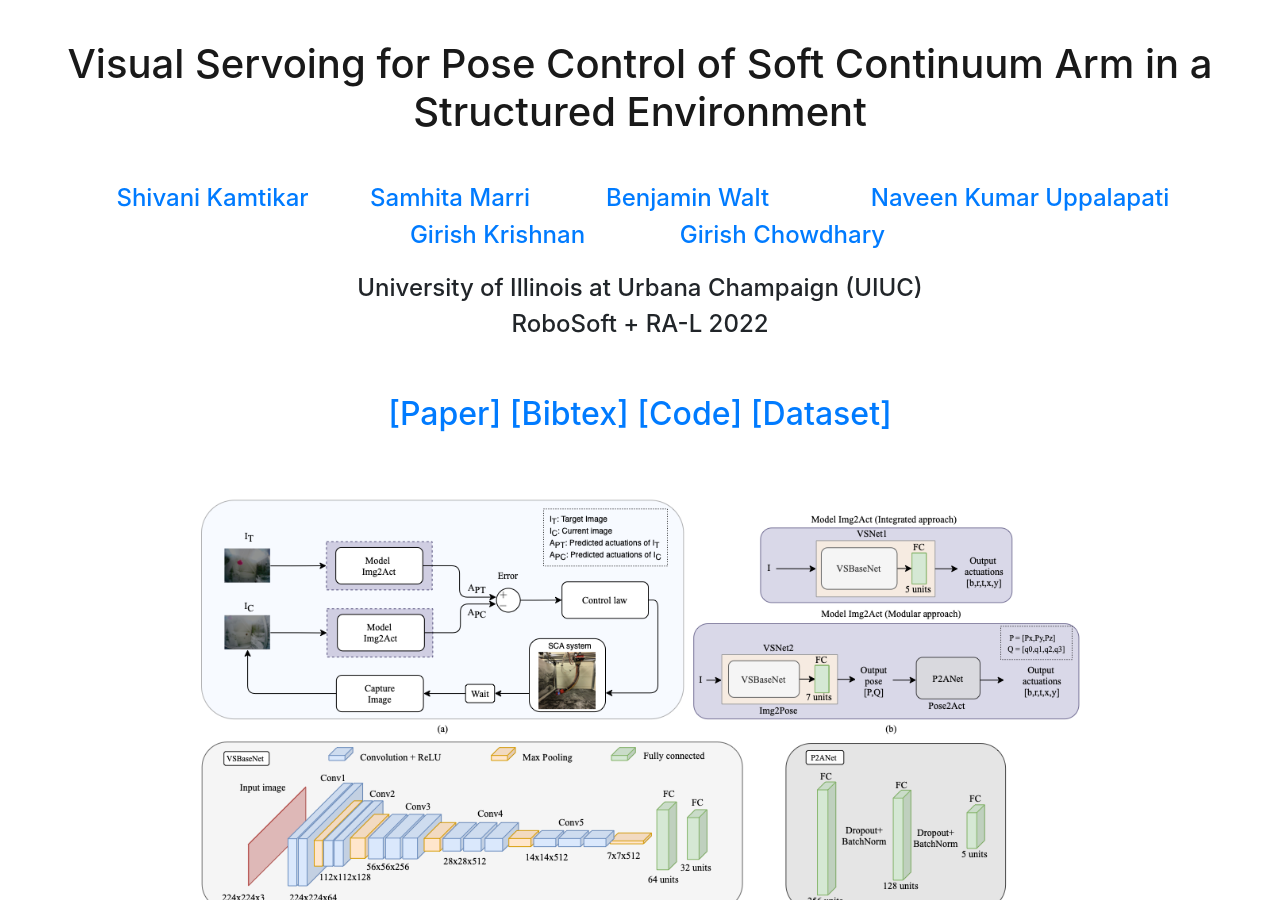
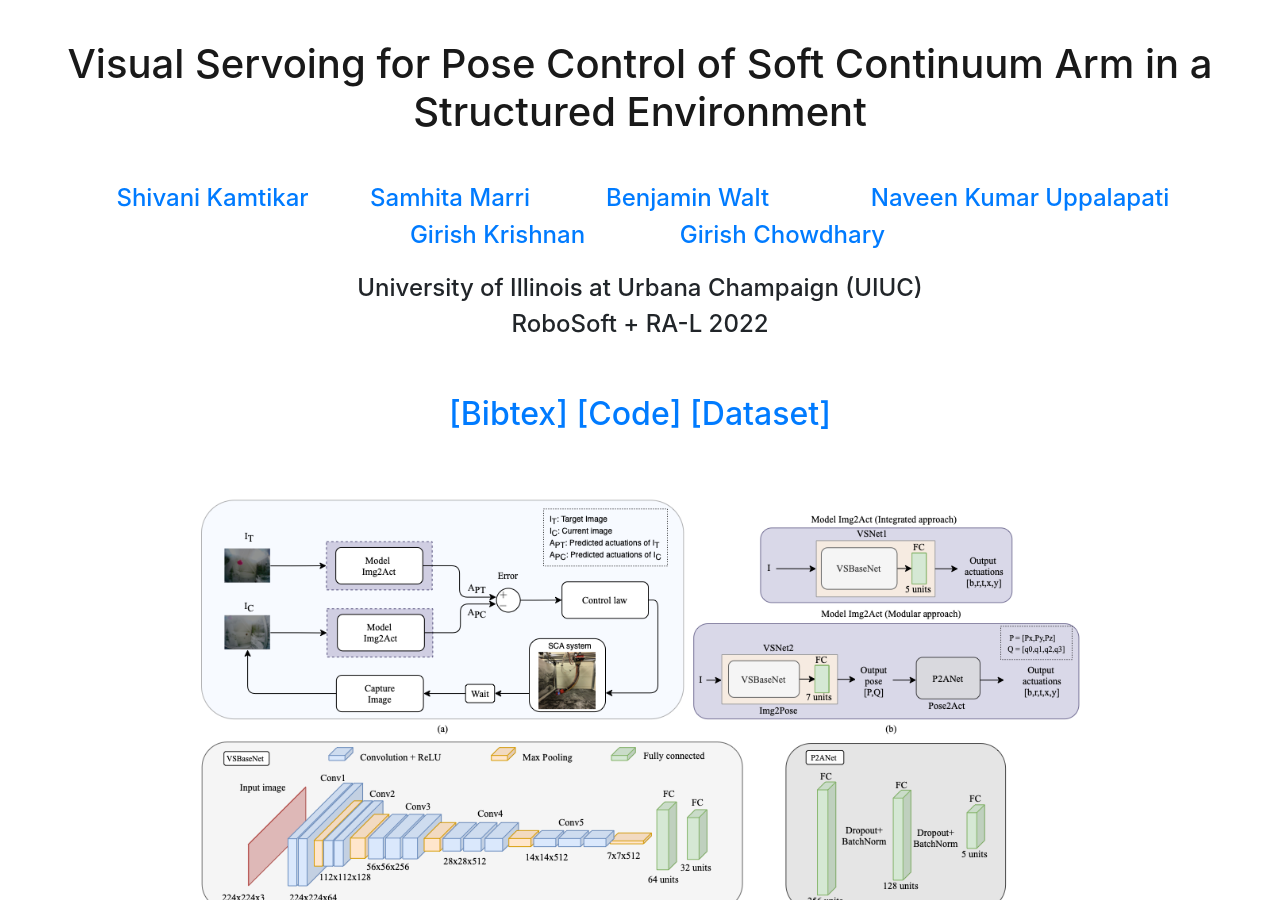
Before and after one commit to samhita-m/vs.github.io, a Jekyll site: the page built from _posts/2016-06-27-vcsel.markdown, in a window 1280 px wide and 900 px high. Built offline with Jekyll 4.4.1, drawn with Linux system fonts in a browser that asks for light colours.

Commit message:
Update default.html

```diff
--- a/_layouts/default.html
+++ b/_layouts/default.html
@@ -57,7 +57,6 @@
 	    <div class="row">
 		  <div class="col-lg">
 		    <center><h2>
-		    <a href="./pdfs/paper.pdf"> [Paper] </a>
 	            <a href="./pdfs/bib.txt"> [Bibtex] </a>
                     <a href="https://github.com/samhita-m/visual_servoing_soft_arm"> [Code] </a>
 		    <a href="https://drive.google.com/file/d/121ZzOWs3c4gCqiINsLfIq2uHowDo1RB7/view?usp=sharing"> [Dataset] </a>
```
